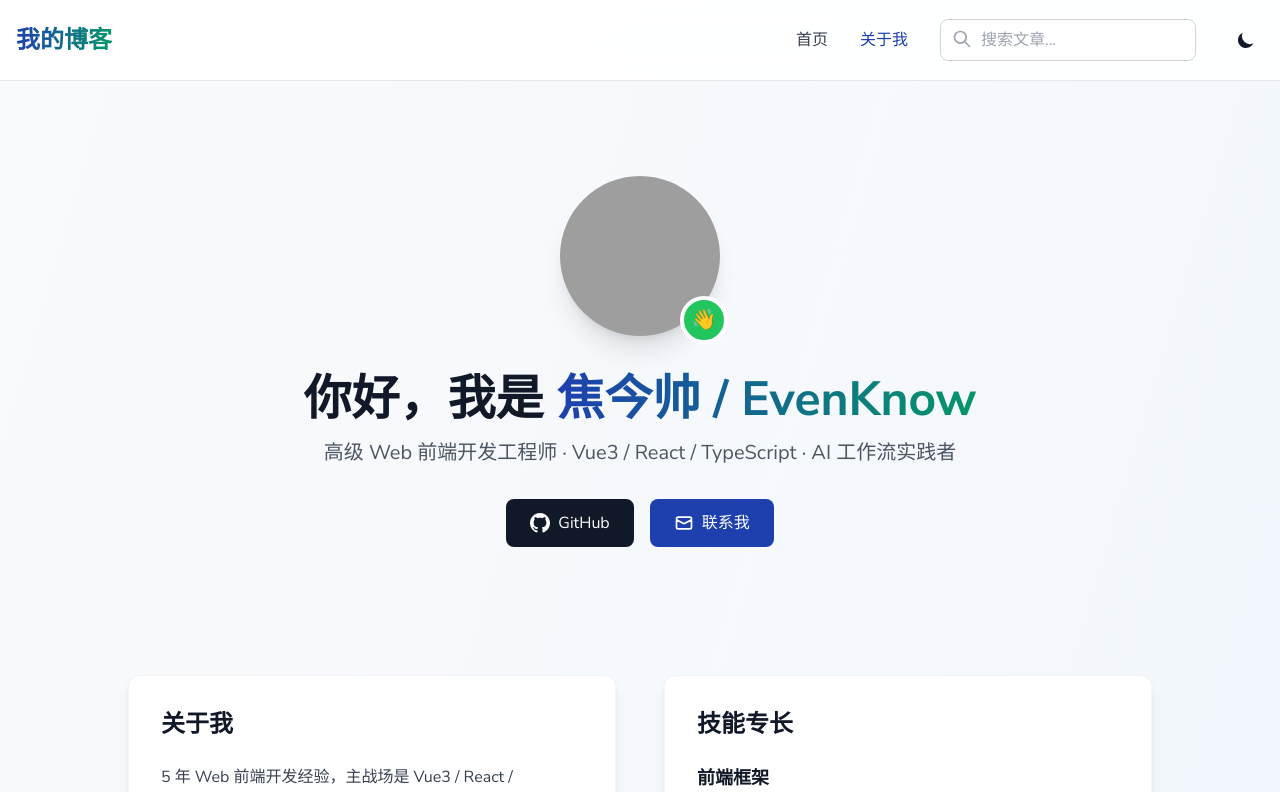
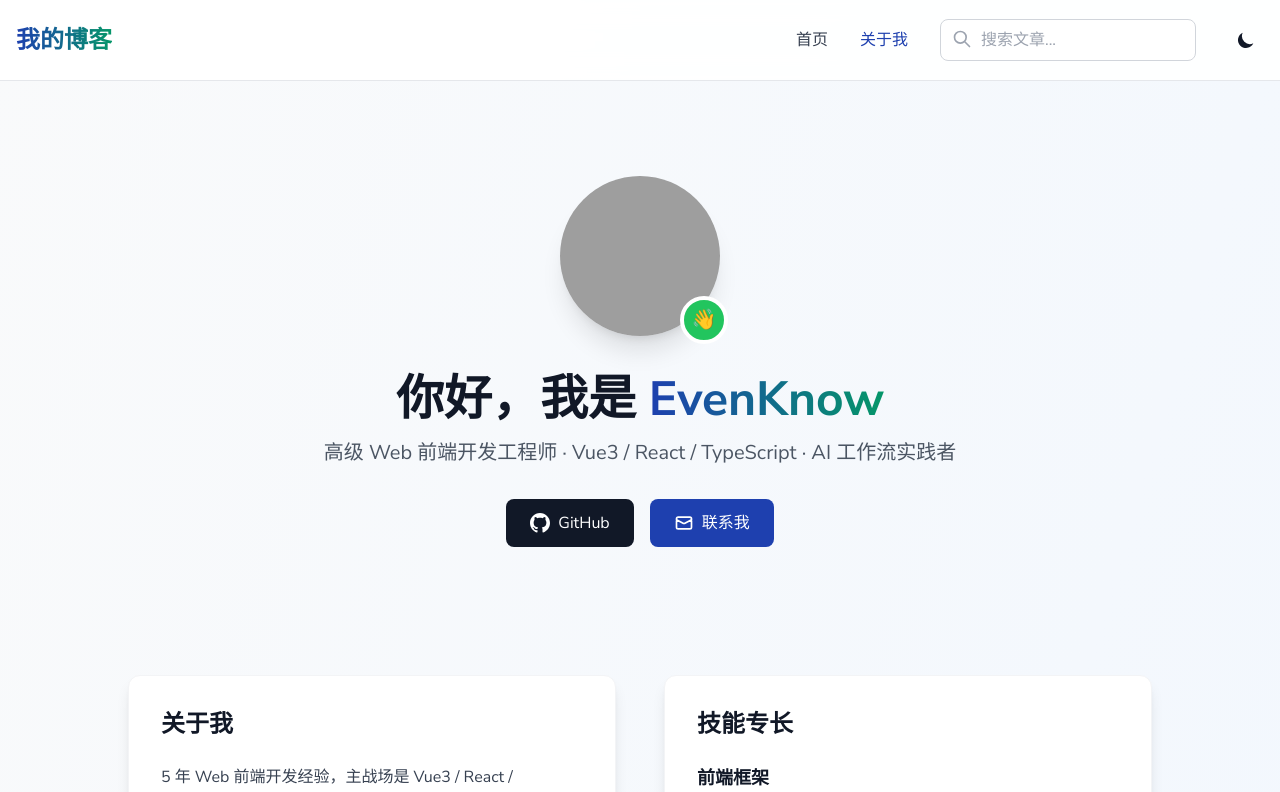
Before and after one commit to JinshuaiJiao/my_blog, a Vue app: page /about in a window 1280 px wide. Shown: the top 792 px of the page. Built offline with nearby package versions, Linux system fonts and the light colour scheme; grey boxes are pictures that could not be loaded.

Commit message:
Update: About 页姓名统一为 EvenKnow
- 移除中文实名，仅保留 EvenKnow，对齐文章作者署名

```diff
--- a/src/views/About.vue
+++ b/src/views/About.vue
@@ -14,7 +14,7 @@
 
         <h1 class="text-4xl md:text-5xl font-bold text-gray-900 dark:text-gray-100 mb-4 animate-slide-up">
           你好，我是
-          <span class="gradient-text">焦今帅 / EvenKnow</span>
+          <span class="gradient-text">EvenKnow</span>
         </h1>
 
         <p class="text-xl text-gray-600 dark:text-gray-400 mb-8 animate-slide-up" style="animation-delay: 200ms;">
```
